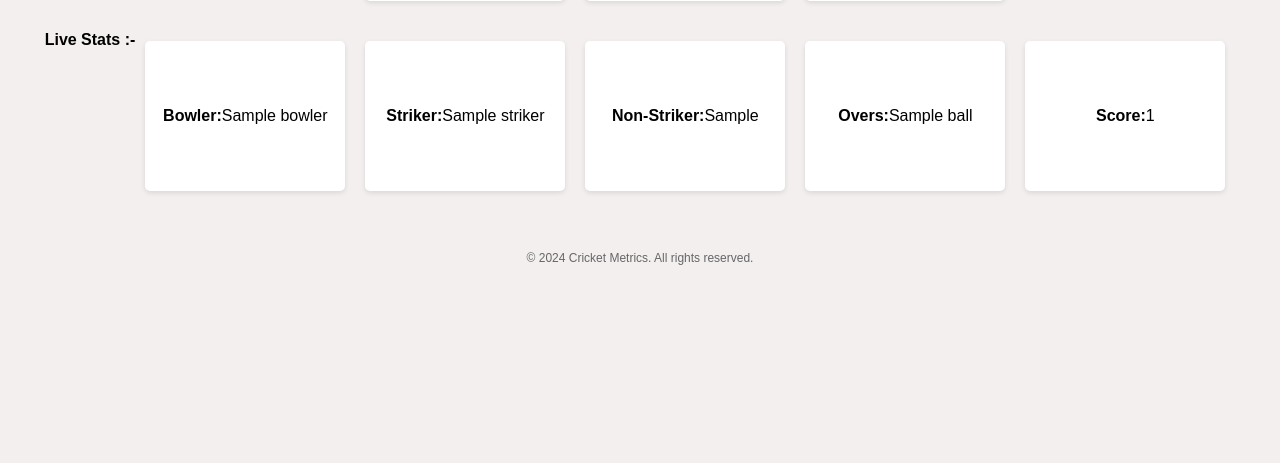
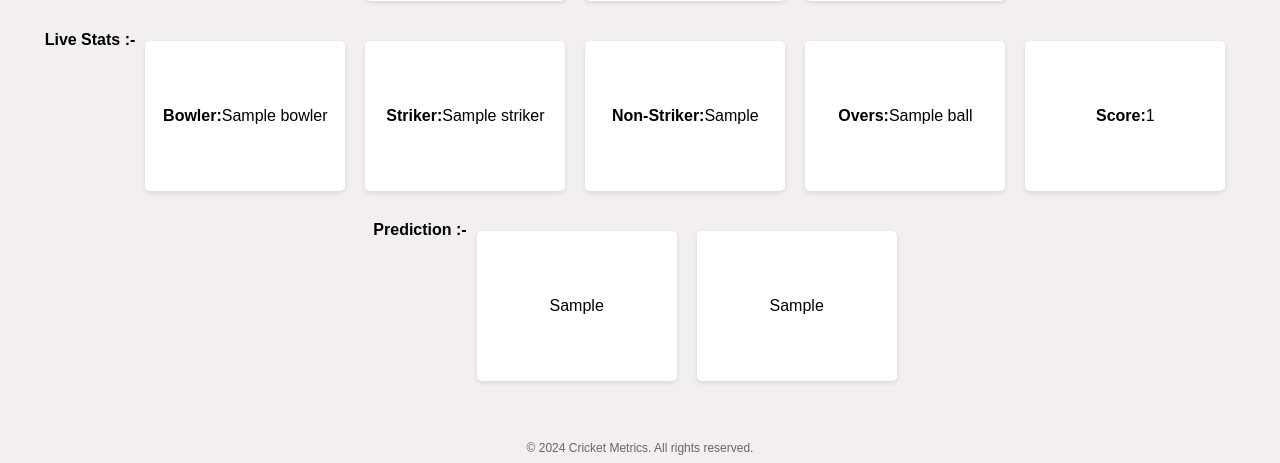
Before and after one commit to poonkundransrinivasan/Cricket-Match-Result-Forecasting, a Flask app: template templates/index.html in a window 1280 px wide. Shown: the part 885-1348 px from the top of the page. Before the commit the page ends 1150 px from the top, so only its background shows below. Run offline with Flask 3, Linux system fonts and the light colour scheme; the template is opened without the code that fills it: most values are stand-ins (such as "Sample title", 1, 10 or a date in 2020); parts of the project's set-up code (start-up, migrations or seed data) failed here and were passed over.

Commit message:
pushing now

```diff
--- a/templates/index.html
+++ b/templates/index.html
@@ -172,6 +172,15 @@
         {{ match_data.totalRuns }}
     </div>
   </div>
+  <div class="container">
+    <strong>Prediction :-</strong>
+    <div class="card">
+        {{  predictWinTeam1 }}
+    </div>
+    <div class="card">
+        {{  predictWinTeam2 }}
+    </div>
+  </div>
     <div class="footer">
         &copy; 2024 Cricket Metrics. All rights reserved.
     </div>
```
